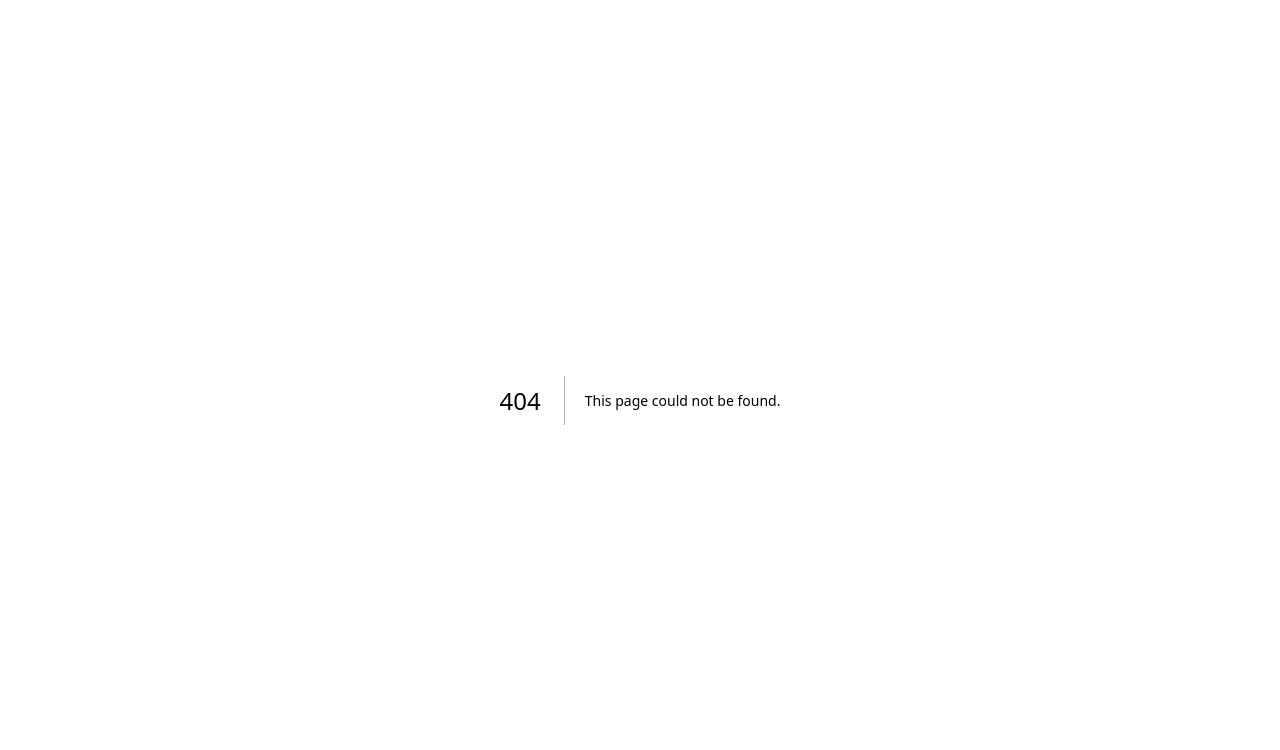
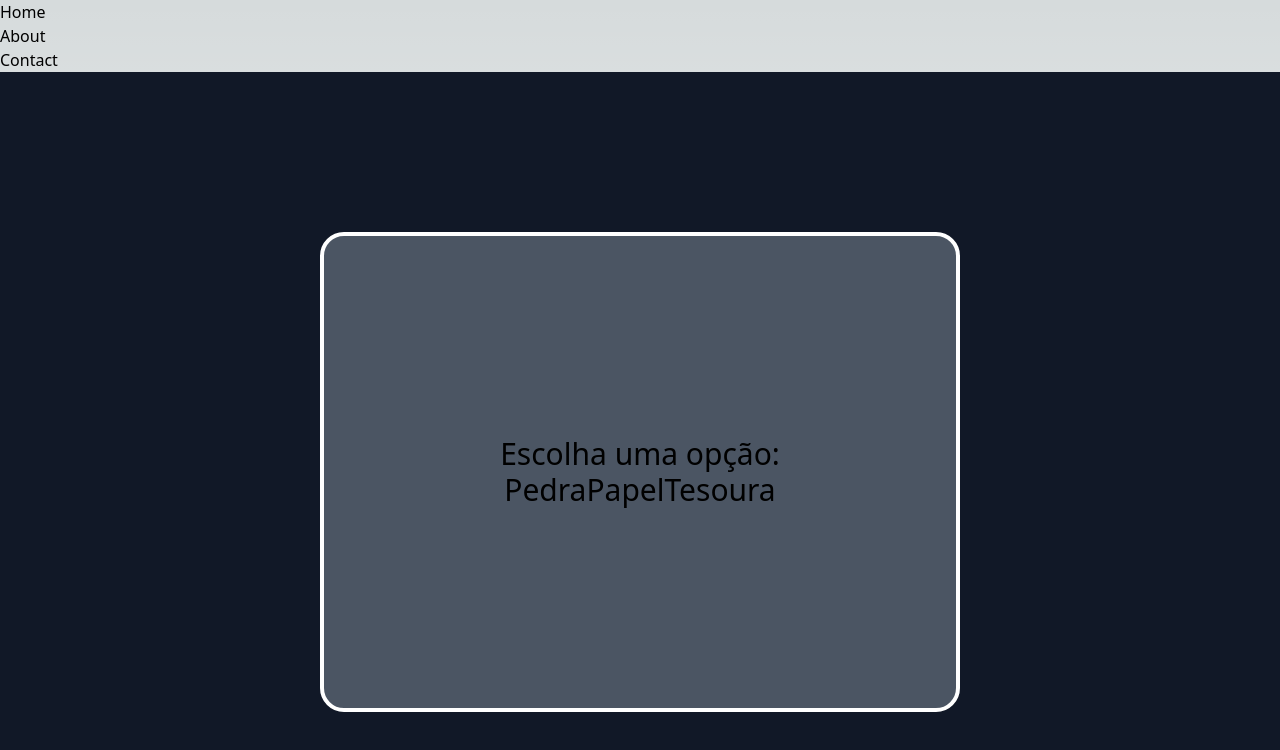
Before and after one commit to Jamilsonh/nextjs-study, a Next.js app: page /jokenpo in a window 1280 px wide. Before the commit this address had no page. Shown: the top 750 px of the page. Built offline with nearby package versions, Linux system fonts and the light colour scheme.

Commit message:
feat: :sparkles: Create a new page

```diff
--- /dev/null
+++ b/src/components/Jokenpo/Jokenpo.tsx
@@ -0,0 +1,57 @@
+import React from 'react';
+import { useState } from 'react';
+
+const options = ['Pedra', 'Papel', 'Tesoura'];
+
+const getRandomOption = () => {
+  const index = Math.floor(Math.random() * options.length);
+  return options[index];
+};
+
+const getResult = (playerOption: string, computerOption: string) => {
+  if (playerOption === computerOption) {
+    return 'Empate';
+  }
+  if (
+    (playerOption === 'Pedra' && computerOption === 'Tesoura') ||
+    (playerOption === 'Papel' && computerOption === 'Pedra') ||
+    (playerOption === 'Tesoura' && computerOption === 'Papel')
+  ) {
+    return 'Você ganhou!';
+  }
+  return 'Você perdeu!';
+};
+
+export default function Home() {
+  const [playerOption, setPlayerOption] = useState('');
+  const [computerOption, setComputerOption] = useState('');
+  const [result, setResult] = useState('');
+
+  const handleOptionClick = (option: string) => {
+    const computer = getRandomOption();
+    const gameResult = getResult(option, computer);
+    setPlayerOption(option);
+    setComputerOption(computer);
+    setResult(gameResult);
+  };
+
+  return (
+    <div>
+      <h1>Escolha uma opção:</h1>
+      <div>
+        {options.map((option) => (
+          <button key={option} onClick={() => handleOptionClick(option)}>
+            {option}
+          </button>
+        ))}
+      </div>
+      {playerOption && (
+        <div>
+          <h2>Você escolheu: {playerOption}</h2>
+          <h2>O computador escolheu: {computerOption}</h2>
+          <h2>Resultado: {result}</h2>
+        </div>
+      )}
+    </div>
+  );
+}
--- /dev/null
+++ b/src/components/Layout.tsx
@@ -0,0 +1,22 @@
+import React from 'react';
+
+interface LayoutProps {
+  children: React.ReactNode;
+}
+
+function Layout({ children }: LayoutProps) {
+  return (
+    <div>
+      <nav>
+        <ul>
+          <li>Home</li>
+          <li>About</li>
+          <li>Contact</li>
+        </ul>
+      </nav>
+      <main>{children}</main>
+    </div>
+  );
+}
+
+export default Layout;
--- /dev/null
+++ b/src/components/Menu/index.tsx
@@ -0,0 +1,20 @@
+import Link from 'next/link';
+
+const Menu = () => {
+  return (
+    <nav>
+      <ul>
+        <li>
+          <Link href='/' className='bg-red-500'>
+            oi
+          </Link>
+        </li>
+        <li>
+          <Link href='/jokenpo'>Jokenpo</Link>
+        </li>
+      </ul>
+    </nav>
+  );
+};
+
+export default Menu;
--- a/src/pages/_app.tsx
+++ b/src/pages/_app.tsx
@@ -1,6 +1,11 @@
-import '@/styles/globals.css'
-import type { AppProps } from 'next/app'
+import Layout from '@/components/Layout';
+import '@/styles/globals.css';
+import type { AppProps } from 'next/app';
 
 export default function App({ Component, pageProps }: AppProps) {
-  return <Component {...pageProps} />
+  return (
+    <Layout>
+      <Component {...pageProps} />
+    </Layout>
+  );
 }
--- a/src/pages/index.tsx
+++ b/src/pages/index.tsx
@@ -1,14 +1,21 @@
 import Counter from '@/components/FirstExample/Counter';
 import List from '@/components/FirstExample/List';
 import { Section } from '@/components/FirstExample/Section';
+import Menu from '@/components/Menu';
 import { useState } from 'react';
 
 export default function Home() {
   const [count, setCount] = useState<number>(0);
 
   return (
-    <div className='flex justify-center items-center h-screen'>
-      <div className='bg-gray-600 w-1/2 h-1/2 border-white border-4 rounded-3xl p-4 flex flex-col justify-center items-center text-3xl'>
+    <div className='flex-col items-center h-screen w-screen bg-gray-900'>
+      <div className='w-full h-1/5 flex justify-center items-center'>
+        <div className='bg-gray-600 w-1/2 h-3/5 border-white border-4 rounded-3xl p-4 flex flex-col justify-center items-center text-3xl mx-auto my-auto'>
+          <Menu />
+        </div>
+      </div>
+
+      <div className='bg-gray-600 w-1/2 h-1/2 border-white border-4 rounded-3xl p-4 flex flex-col justify-center items-center text-3xl mx-auto my-auto'>
         <Counter setCount={setCount}> Contador {count} </Counter>
         <Section>This is my Section</Section>
         <List
--- /dev/null
+++ b/src/pages/jokenpo/index.tsx
@@ -0,0 +1,59 @@
+import React from 'react';
+import { useState } from 'react';
+
+const options = ['Pedra', 'Papel', 'Tesoura'];
+
+const getRandomOption = () => {
+  const index = Math.floor(Math.random() * options.length);
+  return options[index];
+};
+
+const getResult = (playerOption: string, computerOption: string) => {
+  if (playerOption === computerOption) {
+    return 'Empate';
+  }
+  if (
+    (playerOption === 'Pedra' && computerOption === 'Tesoura') ||
+    (playerOption === 'Papel' && computerOption === 'Pedra') ||
+    (playerOption === 'Tesoura' && computerOption === 'Papel')
+  ) {
+    return 'Você ganhou!';
+  }
+  return 'Você perdeu!';
+};
+
+export default function Joken() {
+  const [playerOption, setPlayerOption] = useState('');
+  const [computerOption, setComputerOption] = useState('');
+  const [result, setResult] = useState('');
+
+  const handleOptionClick = (option: string) => {
+    const computer = getRandomOption();
+    const gameResult = getResult(option, computer);
+    setPlayerOption(option);
+    setComputerOption(computer);
+    setResult(gameResult);
+  };
+
+  return (
+    <div className='flex items-center justify-center h-screen w-screen bg-gray-900'>
+      <div className='bg-gray-600 w-1/2 h-3/5 border-white border-4 rounded-3xl p-4 flex flex-col justify-center items-center text-3xl mx-auto '>
+        <h1>Escolha uma opção:</h1>
+        <div>
+          {options.map((option) => (
+            <button key={option} onClick={() => handleOptionClick(option)}>
+              {option}
+            </button>
+          ))}
+        </div>
+        {playerOption && (
+          <div>
+            <h2>Você escolheu: {playerOption}</h2>
+            <h2>O computador escolheu: {computerOption}</h2>
+            <h2>Resultado: {result}</h2>
+          </div>
+        )}
+      </div>
+    </div>
+  );
+}
```
